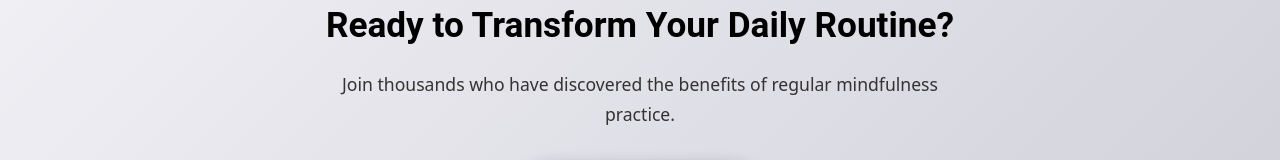
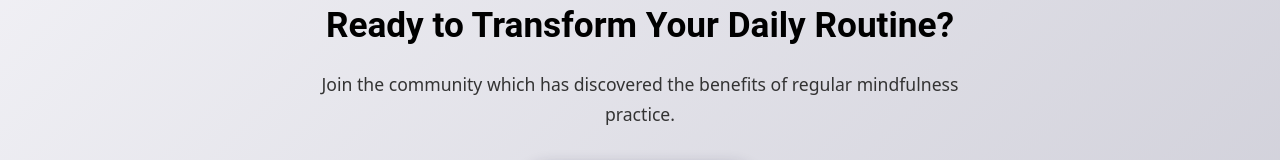
Before and after one commit to wizkie02/mm4all.new, a React (Vite) app: page / in a window 1280 px wide. Shown: the part 1374-1534 px from the top of the page. Built offline with nearby package versions, Linux system fonts and the light colour scheme.

Commit message:
chore: home page content update

```diff
--- a/src/pages/HomePage.jsx
+++ b/src/pages/HomePage.jsx
@@ -101,7 +101,7 @@ const HomePage = () => {
         <CtaContent>
           <CtaTitle>Ready to Transform Your Daily Routine?</CtaTitle>
           <CtaText>
-            Join thousands who have discovered the benefits of regular
+            Join the community which has discovered the benefits of regular
             mindfulness practice.
           </CtaText>{" "}
           <PrimaryButton
```
